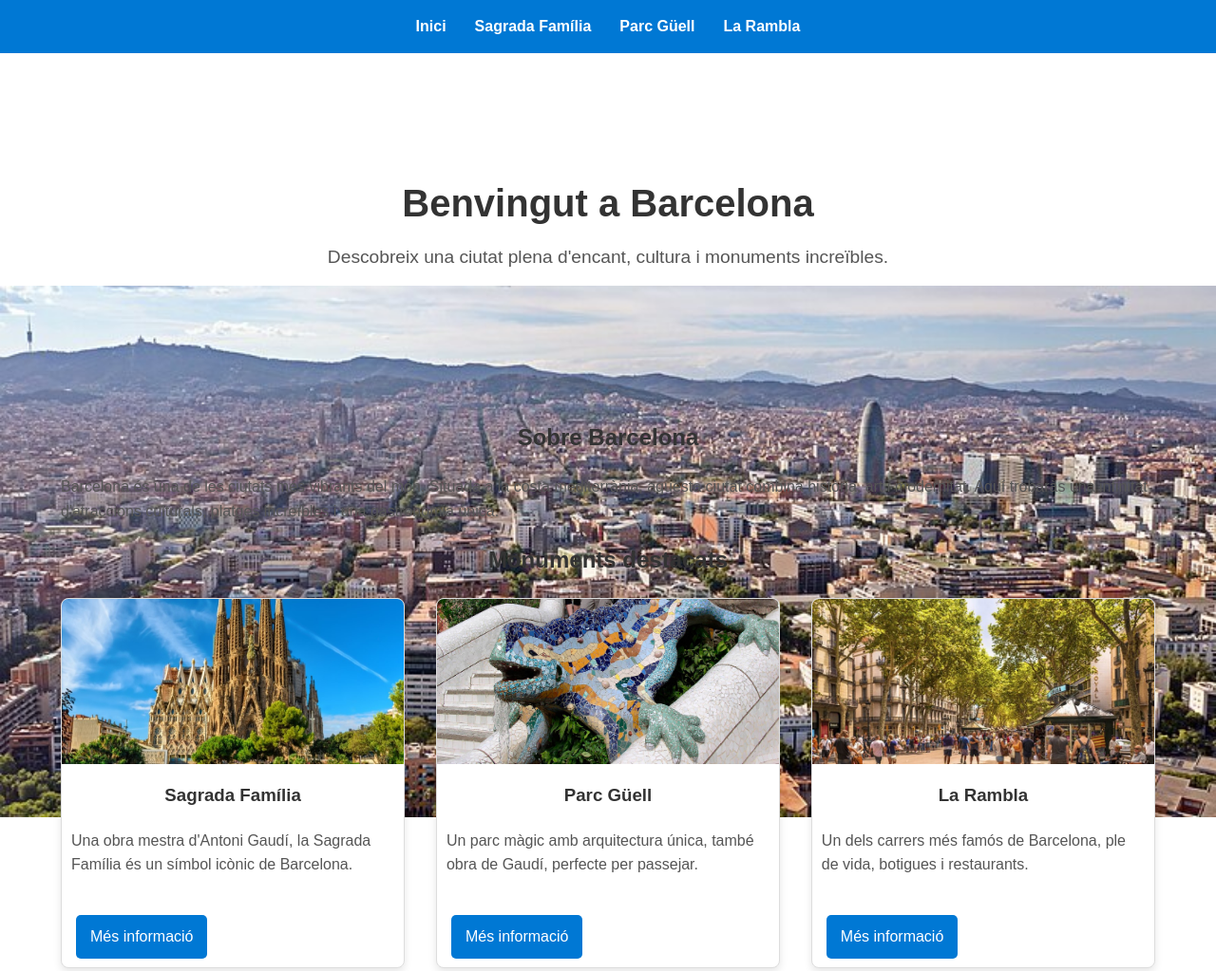
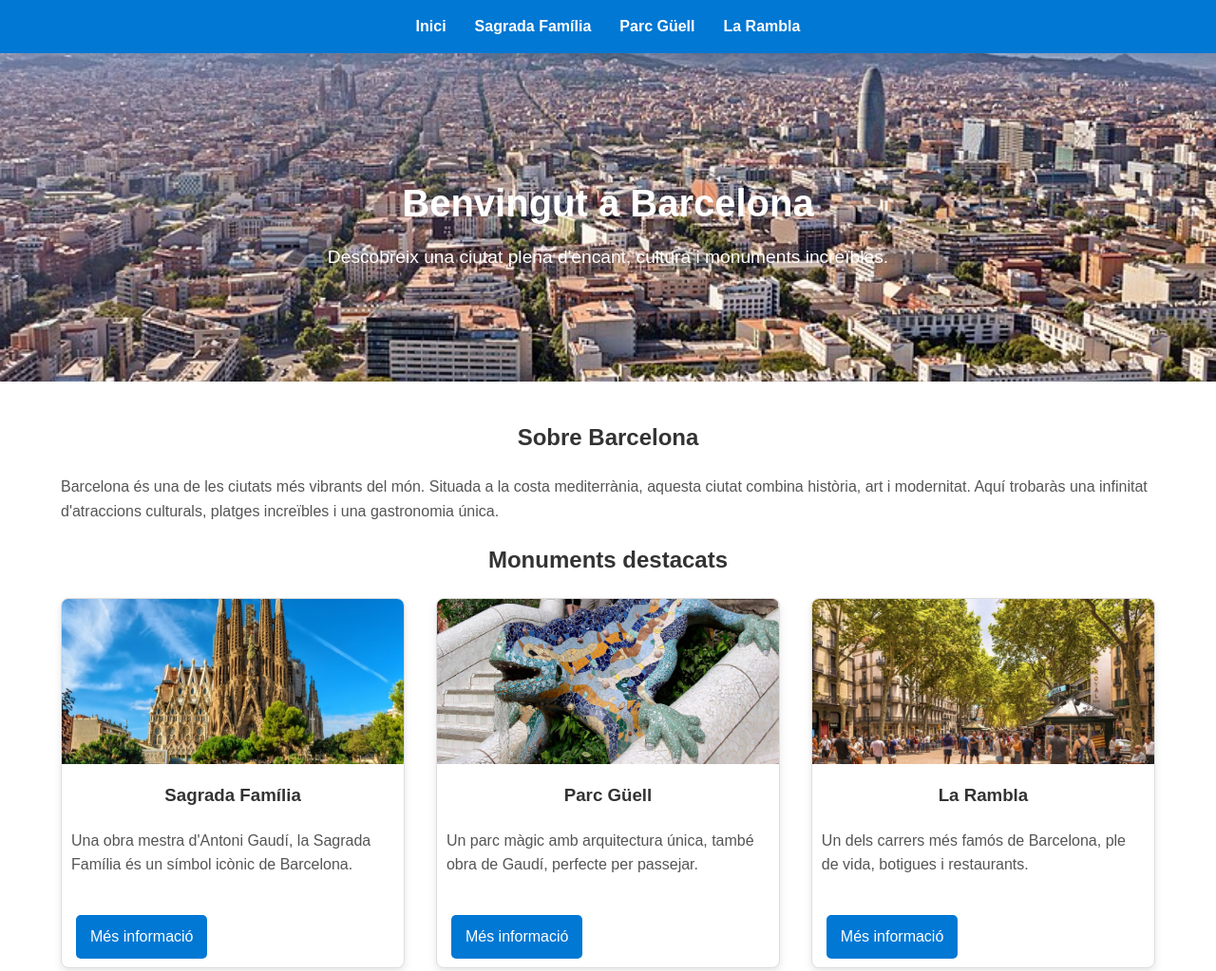
Before and after one commit to otaribo/Prat-24-25, a plain HTML site: page HTMLCSS/Web Barcelona/web-lm/index.html in a window 1280 px wide. Shown: the top 1023 px of the page at 95% size. Drawn offline with Linux system fonts and the light colour scheme.

Commit message:
03/12/2024

```diff
--- a/HTMLCSS/Web Barcelona/web-lm/styles.css
+++ b/HTMLCSS/Web Barcelona/web-lm/styles.css
@@ -5,11 +5,6 @@ body {
     padding: 0;
     box-sizing: border-box;
     line-height: 1.6;
-    background-image: url(images/barcelona.jpg);
-    background-repeat: no-repeat;
-    background-position-x:center;
-    background-position-y:center;
-    background-size: 100%;
 }
 
 h1, h2, h3 {
@@ -71,21 +66,27 @@ footer {
 
 /* Estils de la pàgina d'inici */
 .hero {
-    background-image: url('../images/barcelona.jpg'); /* Canviar per la ruta real */
     background-size: cover;
     background-position: center;
     color: white;
     padding: 100px 20px;
     text-align: center;
+    background-image: url(images/barcelona.jpg);
+    background-repeat: no-repeat;
+    background-position-x:center;
+    background-position-y:center;
+    background-size: 100%;
 }
 
 .hero h1 {
     font-size: 2.5rem;
+    color: white;
     margin-bottom: 10px;
 }
 
 .hero p {
     font-size: 1.2rem;
+    color: white;
 }
 
 /* Contenidor amb Flexbox */
```
